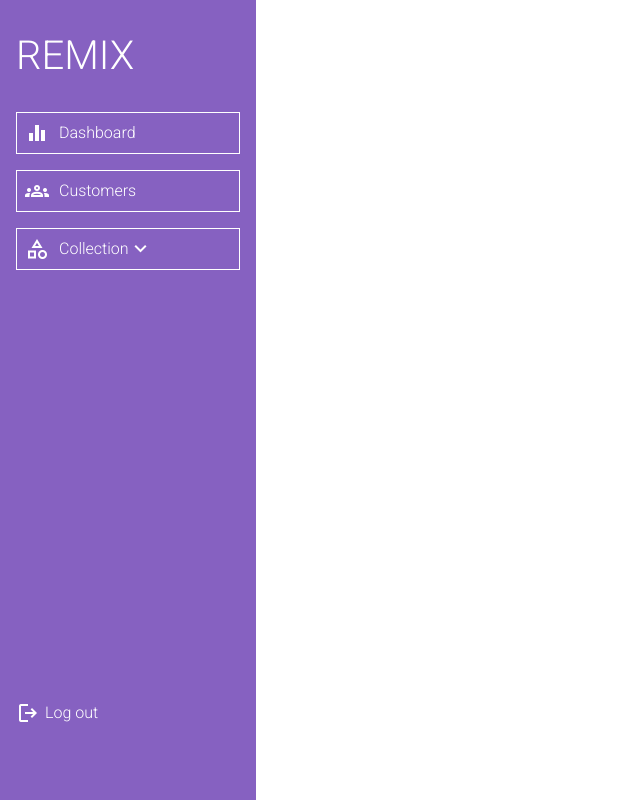
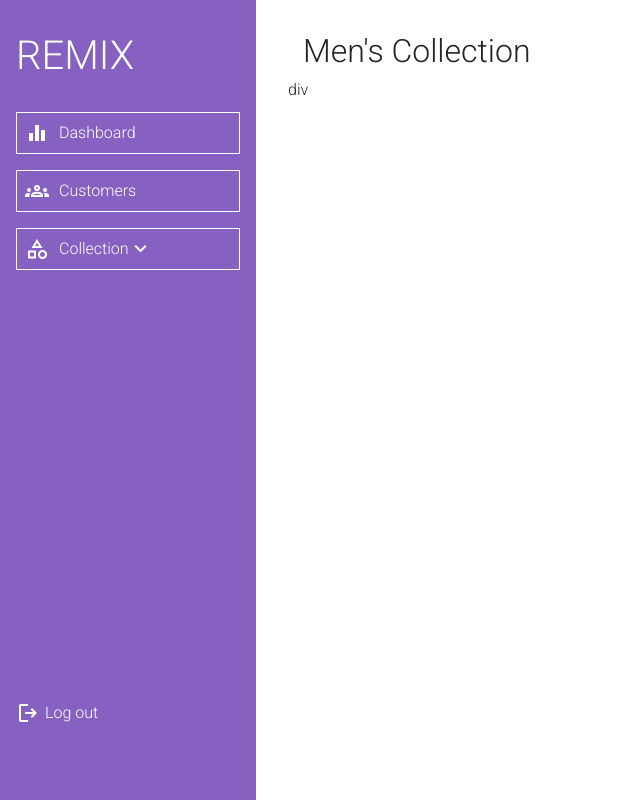
Before and after one commit to rashidali001/Remix-Royalty, a Flask app: page /dashboard in a window 1280 px wide. Shown: the whole page, without its empty margins (0-640 px from the left). Run offline with Flask 3, Linux system fonts and the light colour scheme; style sheets or scripts are compiled from the project's sources.

Commit message:
adding menscollection in dashboard

```diff
--- a/app/__init__.py
+++ b/app/__init__.py
@@ -12,7 +12,7 @@ migrate = Migrate(app, db)
 login = LoginManager(app)
 login.login_view = "login"
 
-from app import routes, models, mens_collection
+from app import routes, models, mens_collection, routes2
 
 @login.user_loader
 def load_user(id):
--- a/app/mens_collection.py
+++ b/app/mens_collection.py
@@ -9,6 +9,9 @@ class menscollection(db.Model):
     tshirts = db.relationship("tshirts", backref="menscollection", lazy="dynamic")
     trousers = db.relationship("trousers", backref="menscollection", lazy="dynamic")
     jeans = db.relationship("jeans", backref="menscollection", lazy="dynamic")
+
+    def __repr__(self):
+        return f"<{self.name}>"
 
 # Men's collection categories
 
--- a/app/static/dashboard.scss
+++ b/app/static/dashboard.scss
@@ -103,3 +103,7 @@ main{
     margin-left: 20%;
     padding: 2rem;
 }
+
+#menscollection{
+
+}
--- a/app/static/scripts/dashboard.js
+++ b/app/static/scripts/dashboard.js
@@ -13,6 +13,17 @@ $(document).ready(function(){
     $("#menscollection-link").click((e)=>{
         e.preventDefault();
 
+        $.ajax({
+            url:"/get_men_relationships",
+            method:"post",
+            success:function(response){
+                alert(response);
+
+            }
+        })
+
+
+
 
     })
 
--- a/app/templates/dashboard.html
+++ b/app/templates/dashboard.html
@@ -64,8 +64,8 @@
                 <div id="collection">
                     <a href="#" id="menscollection-link">Men's Collection</a>
                     <a href="#" id="womenscollection-link">Women's Collection</a>
-                    <a href="#" id="childrenslink">Children's Collection</a>
-                    <a href="#" id="accessories">Accessories</a>
+                    <a href="#" id="childrenscollection-link">Children's Collection</a>
+                    <a href="#" id="accessoriescollection-link">Accessories</a>
                 </div>
             </div>
         </div>
@@ -86,6 +86,10 @@
 
         <!--men'collection-->
         <div id="menscollection">
+            <div class="container  collection header">
+                <h2>Men's Collection</h2>
+            </div>
+            div
 
         </div>
 
```
Also changed, not shown: app/routes2.py (added, +17 -0 lines), app/app.db, app/routes.py (line endings or trailing spaces).
